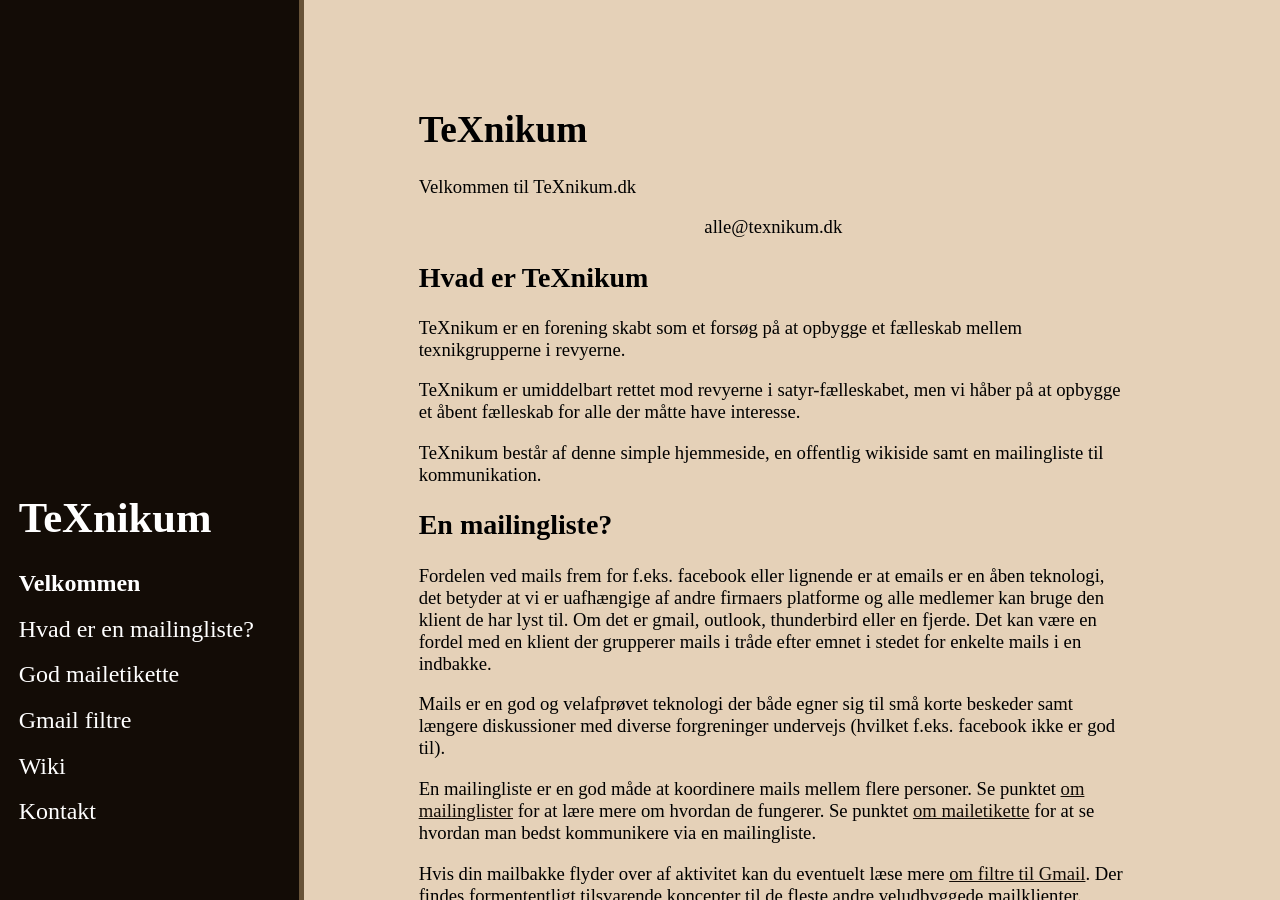
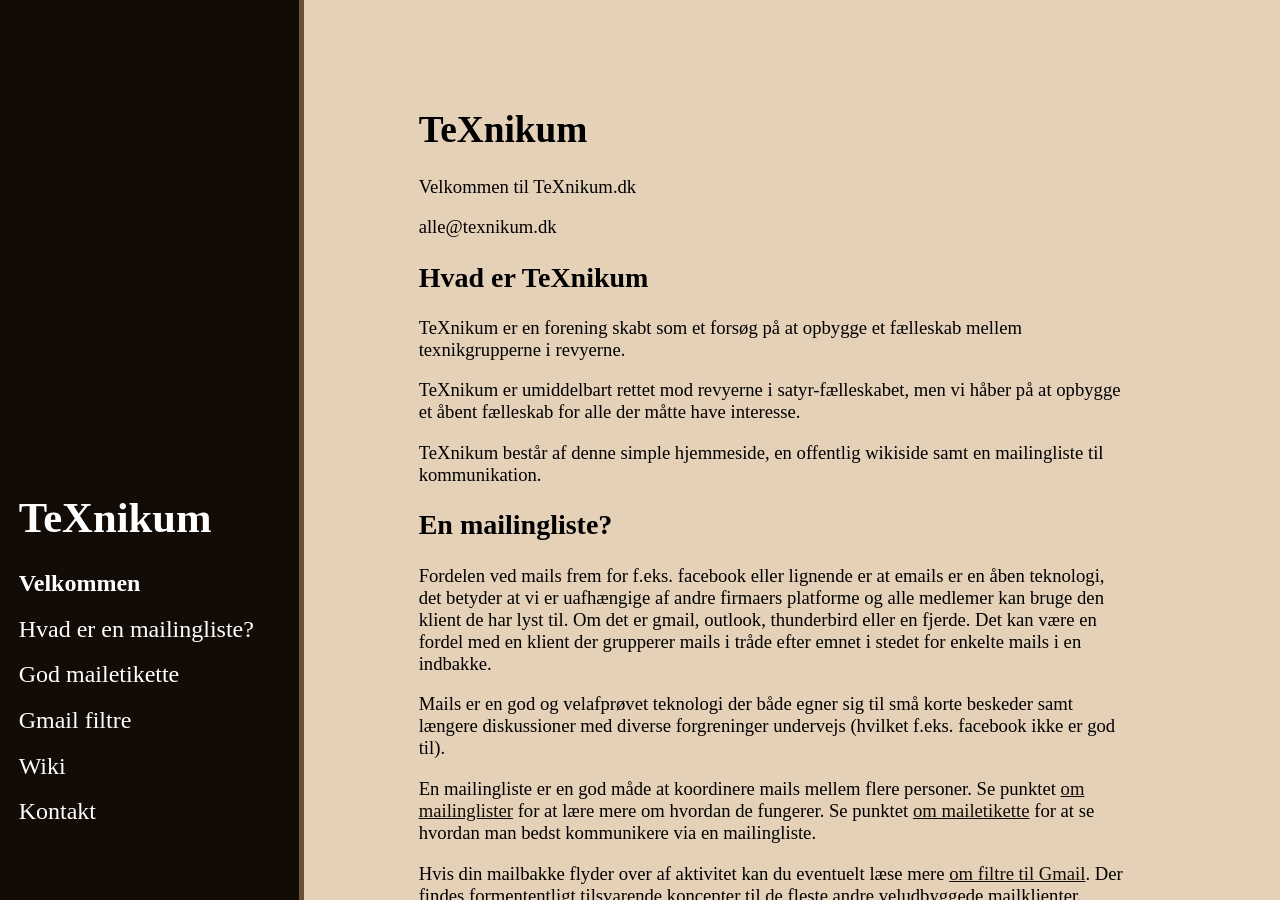
Before and after one commit to TeXnikum/TeXnikum.github.io, a Jekyll site: the page built from index.md, in a window 1280 px wide and 900 px high. Built offline with Jekyll 4.4.1, drawn with Linux system fonts in a browser that asks for light colours.

Commit message:
changed front page

```diff
--- a/index.md
+++ b/index.md
@@ -6,7 +6,7 @@ title: Velkommen
 # TeXnikum
 Velkommen til TeXnikum.dk
 
-<div class="center">{{ site.email-list }}</div>
+{{ site.email-list }}
 
 ## Hvad er TeXnikum
 TeXnikum er en forening skabt som et forsøg på at opbygge et fælleskab mellem texnikgrupperne i revyerne.
```
